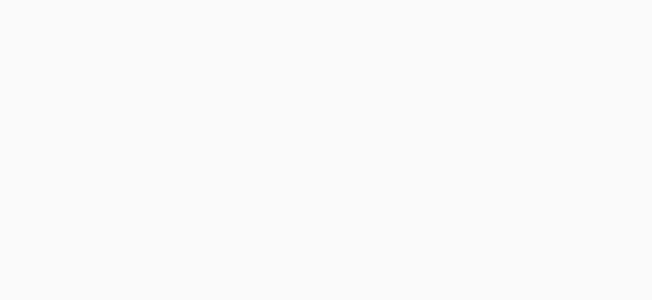
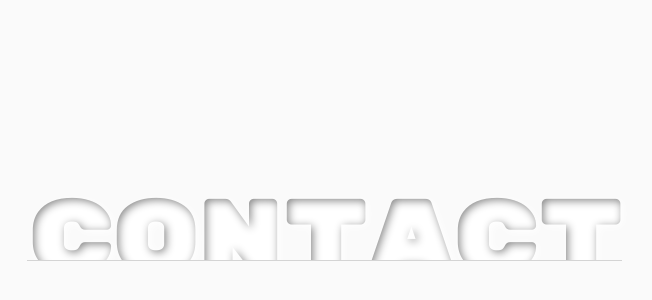
Before and after one commit to irenealcaine/portfolio-v3, a Next.js app: page / in a window 1280 px wide. Shown: the part 1516-1816 px from the top of the page, without its empty margins (316-968 px from the left). Before the commit the page ends 1600 px from the top, so only its background shows below. Built offline with nearby package versions, Linux system fonts and the light colour scheme.

Commit message:
Update 7 files

```diff
--- /dev/null
+++ b/src/Components/PageConainer/PageConainer.jsx
@@ -0,0 +1,7 @@
+import "./PageContainer.css";
+
+const PageContainer = ({ children }) => {
+  return <section className="page-container">{children}</section>;
+};
+
+export default PageContainer;
--- /dev/null
+++ b/src/Components/PageConainer/PageContainer.css
@@ -0,0 +1,4 @@
+.page-container {
+  min-height: 100vh;
+  padding: 6rem;
+}
--- /dev/null
+++ b/src/Pages/Contact/Contact.jsx
@@ -0,0 +1,12 @@
+import PageContainer from "@/Components/PageConainer/PageConainer";
+import Subtitle from "@/Components/Subtitle/Subtitle";
+
+const Contact = () => {
+  return (
+    <PageContainer>
+      <Subtitle subtitle={"Contact"} />
+    </PageContainer>
+  );
+};
+
+export default Contact;
--- /dev/null
+++ b/src/Pages/Home/Home.jsx
@@ -0,0 +1,12 @@
+import PageContainer from "@/Components/PageConainer/PageConainer";
+import Title from "@/Components/Title/Title";
+
+const Front = () => {
+  return (
+    <PageContainer>
+      <Title />
+    </PageContainer>
+  );
+};
+
+export default Front;
--- /dev/null
+++ b/src/Pages/Portfolio/Portfolio.jsx
@@ -0,0 +1,12 @@
+import PageContainer from "@/Components/PageConainer/PageConainer";
+import Subtitle from "@/Components/Subtitle/Subtitle";
+
+const Portfolio = () => {
+  return (
+    <PageContainer>
+      <Subtitle subtitle={"Portfolio"} />
+    </PageContainer>
+  );
+};
+
+export default Portfolio;
--- a/src/app/page.js
+++ b/src/app/page.js
@@ -1,105 +1,19 @@
 import Navbar from "@/Components/Navbar/Navbar";
+import PageContainer from "@/Components/PageConainer/PageConainer";
 import Subtitle from "@/Components/Subtitle/Subtitle";
 import Title from "@/Components/Title/Title";
 import styles from "./page.module.css";
+import Front from "@/Pages/Home/Home";
+import Portfolio from "@/Pages/Portfolio/Portfolio";
+import Contact from "@/Pages/Contact/Contact";
 
 export default function Home() {
   return (
     <main className={styles.main}>
-      <section className={styles.pageContainer}>
-        <Title />
-      </section>
-      <section className={styles.pageContainer}>
-        <Subtitle subtitle={"Portfolio"} />
-      </section>
+      <Front />
+      <Portfolio />
+      <Contact />
       <Navbar />
-
-      {/* <div className={styles.description}>
-        <p>
-          Get started by editing&nbsp;
-          <code className={styles.code}>src/app/page.js</code>
-        </p>
-        <div>
-          <a
-            href="https://vercel.com?utm_source=create-next-app&utm_medium=appdir-template&utm_campaign=create-next-app"
-            target="_blank"
-            rel="noopener noreferrer"
-          >
-            By{' '}
-            <Image
-              src="/vercel.svg"
-              alt="Vercel Logo"
-              className={styles.vercelLogo}
-              width={100}
-              height={24}
-              priority
-            />
-          </a>
-        </div>
-      </div>
-
-      <div className={styles.center}>
-        <Image
-          className={styles.logo}
-          src="/next.svg"
-          alt="Next.js Logo"
-          width={180}
-          height={37}
-          priority
-        />
-      </div>
-
-      <div className={styles.grid}>
-        <a
-          href="https://nextjs.org/docs?utm_source=create-next-app&utm_medium=appdir-template&utm_campaign=create-next-app"
-          className={styles.card}
-          target="_blank"
-          rel="noopener noreferrer"
-        >
-          <h2>
-            Docs <span>-&gt;</span>
-          </h2>
-          <p>Find in-depth information about Next.js features and API.</p>
-        </a>
-
-        <a
-          href="https://nextjs.org/learn?utm_source=create-next-app&utm_medium=appdir-template&utm_campaign=create-next-app"
-          className={styles.card}
-          target="_blank"
-          rel="noopener noreferrer"
-        >
-          <h2>
-            Learn <span>-&gt;</span>
-          </h2>
-          <p>Learn about Next.js in an interactive course with&nbsp;quizzes!</p>
-        </a>
-
-        <a
-          href="https://vercel.com/templates?framework=next.js&utm_source=create-next-app&utm_medium=appdir-template&utm_campaign=create-next-app"
-          className={styles.card}
-          target="_blank"
-          rel="noopener noreferrer"
-        >
-          <h2>
-            Templates <span>-&gt;</span>
-          </h2>
-          <p>Explore starter templates for Next.js.</p>
-        </a>
-
-        <a
-          href="https://vercel.com/new?utm_source=create-next-app&utm_medium=appdir-template&utm_campaign=create-next-app"
-          className={styles.card}
-          target="_blank"
-          rel="noopener noreferrer"
-        >
-          <h2>
-            Deploy <span>-&gt;</span>
-          </h2>
-          <p>
-            Instantly deploy your Next.js site to a shareable URL with Vercel.
-          </p>
-        </a>
-      </div> */}
     </main>
   );
 }
--- a/src/app/page.module.css
+++ b/src/app/page.module.css
@@ -9,14 +9,14 @@
   min-height: 100vh; */
 }
 
-.pageContainer {
+/* .pageContainer {
   min-height: 100vh;
   padding: 6rem;
 }
 
 
 .title {
-}
+} */
 
 /* .description {
   display: inherit;
```
